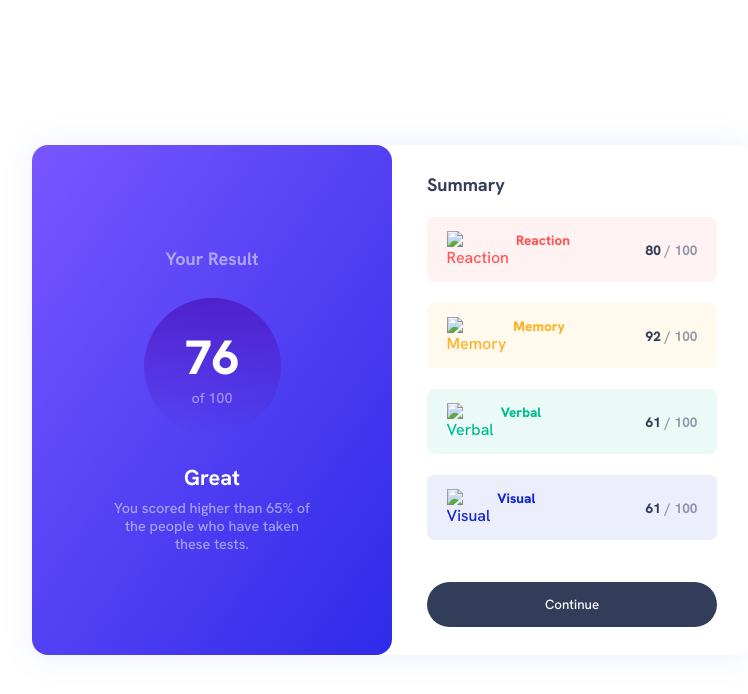
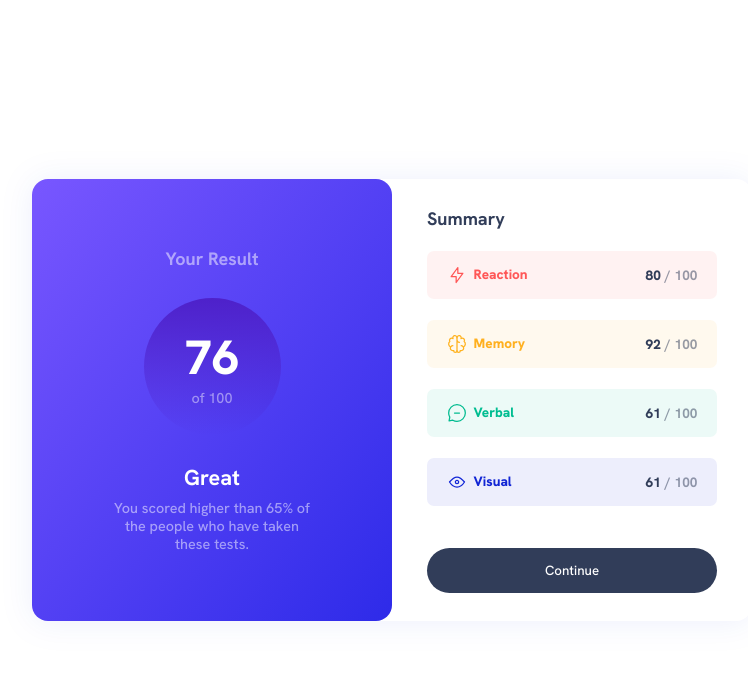
Before and after one commit to kanuos/FEM-results-summary, a website: page index.html in a window 1280 px wide. Shown: the whole page, without its empty margins (248-996 px from the left). Drawn offline with nearby package versions, Linux system fonts and the light colour scheme; files that its build step writes are made by us from their sources; the site is published under a folder, as on GitHub Pages, so addresses that start at the root find nothing.

Commit message:
Relative path to images fixed

```diff
--- a/index.html
+++ b/index.html
@@ -47,7 +47,7 @@
 
       <ul class="list">
         <li class="list__item item-1">
-          <img src="/assets/icon-reaction.svg" alt="Reaction" class="item__icon">
+          <img src="./assets/icon-reaction.svg" alt="Reaction" class="item__icon">
           <strong class="item__text-1">Reaction</strong>
           <p class="item__score">
             <strong>80</strong>
@@ -60,7 +60,7 @@
           </p>
         </li>
         <li class="list__item item-2">
-          <img src="/assets/icon-memory.svg" alt="Memory" class="item__icon">
+          <img src="./assets/icon-memory.svg" alt="Memory" class="item__icon">
           <strong class="item__text-2">Memory</strong>
           <p class="item__score">
             <strong>92</strong>
@@ -73,7 +73,7 @@
           </p>
         </li>
         <li class="list__item item-3">
-          <img src="/assets/icon-verbal.svg" alt="Verbal" class="item__icon">
+          <img src="./assets/icon-verbal.svg" alt="Verbal" class="item__icon">
           <strong class="item__text-3">Verbal</strong>
           <p class="item__score">
             <strong>61</strong>
@@ -86,7 +86,7 @@
           </p>
         </li>
         <li class="list__item item-4">
-          <img src="/assets/icon-visual.svg" alt="Visual" class="item__icon">
+          <img src="./assets/icon-visual.svg" alt="Visual" class="item__icon">
           <strong class="item__text-4">Visual</strong>
           <p class="item__score">
             <strong>61</strong>
```
